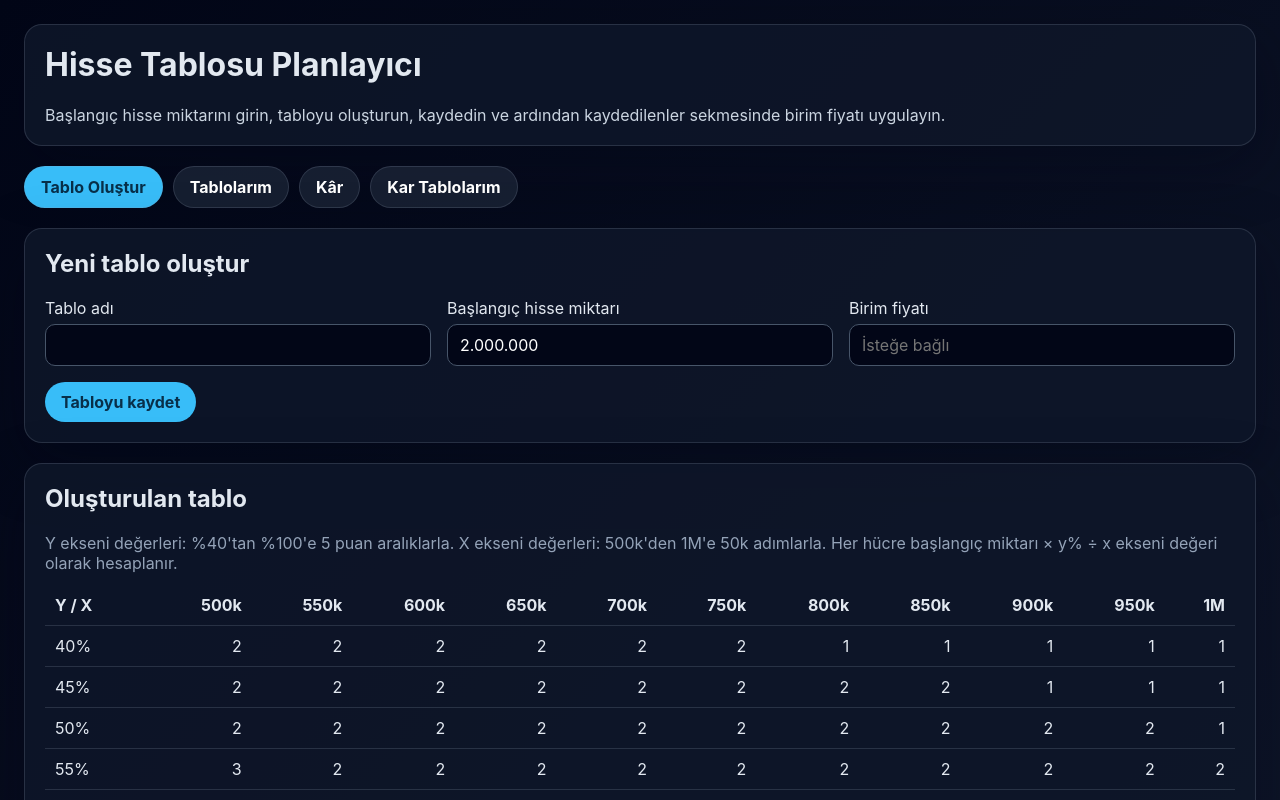
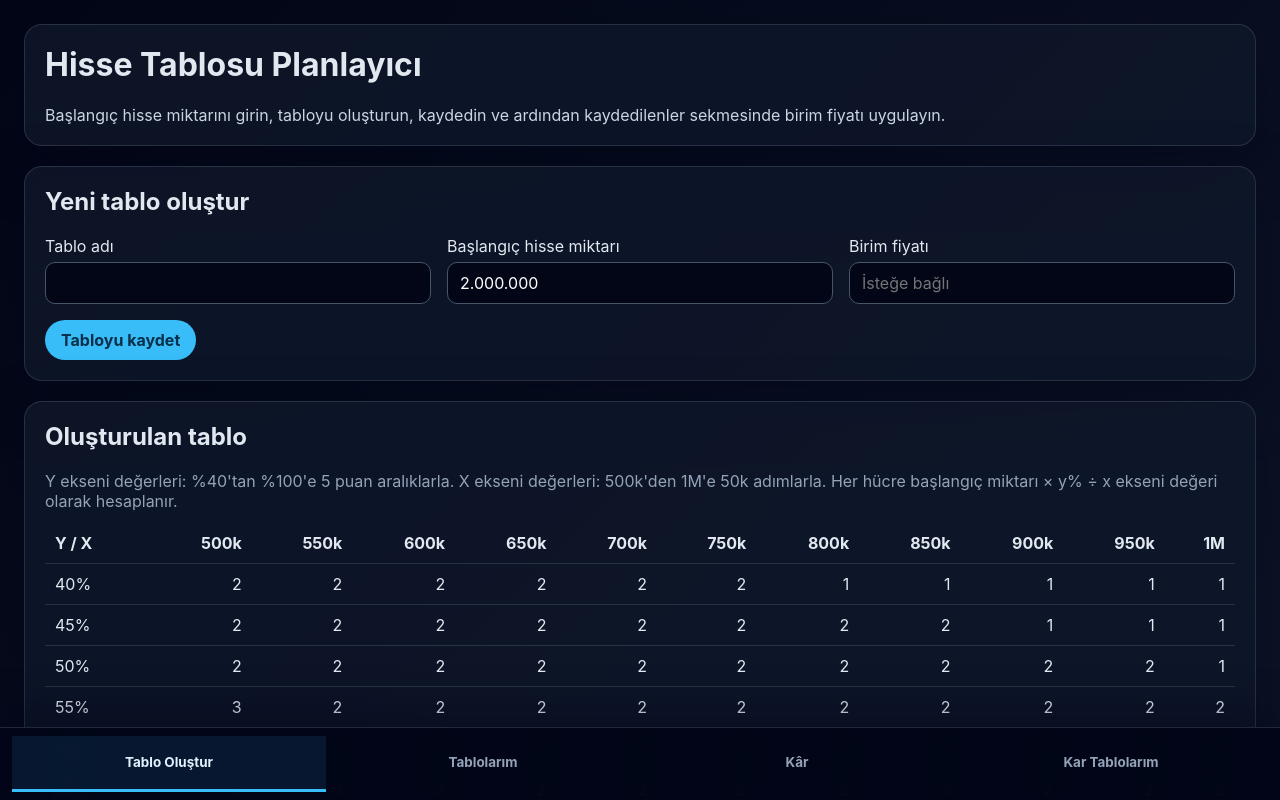
Before and after one commit to ahmetkoc35/halka-arz-lot-kar, a React (Vite) app: page / in a window 1280 px wide. Shown: the top 800 px of the page. Built offline with nearby package versions, Linux system fonts and the light colour scheme.

Commit message:
Move navigation to bottom tabs

```diff
--- a/src/styles.css
+++ b/src/styles.css
@@ -17,7 +17,7 @@ button, input { font: inherit; }
 .app-shell {
   max-width: 1280px;
   margin: 0 auto;
-  padding: 24px;
+  padding: 24px 24px 104px;
   display: flex;
   flex-direction: column;
   gap: 20px;
@@ -34,9 +34,38 @@ header, .card {
 h1, h2 { margin-top: 0; }
 p { margin: 0; color: #cbd5e1; }
 .header-row { display: flex; justify-content: space-between; align-items: center; gap: 12px; flex-wrap: wrap; }
-.tabs { display: flex; gap: 10px; flex-wrap: wrap; }
-.tab { background: rgba(30, 41, 59, 0.7); color: white; border: 1px solid rgba(148, 163, 184, 0.2); }
-.tab.active { background: #38bdf8; color: #082f49; }
+.tabs {
+  position: fixed;
+  left: 50%;
+  bottom: 0;
+  z-index: 20;
+  width: min(1280px, 100%);
+  transform: translateX(-50%);
+  display: grid;
+  grid-template-columns: repeat(4, 1fr);
+  gap: 0;
+  padding: 8px 12px calc(8px + env(safe-area-inset-bottom));
+  background: rgba(2, 6, 23, 0.96);
+  border-top: 1px solid rgba(148, 163, 184, 0.22);
+  box-shadow: 0 -16px 40px rgba(2, 6, 23, 0.38);
+  backdrop-filter: blur(16px);
+}
+.tab {
+  min-height: 56px;
+  padding: 6px 8px;
+  border-radius: 0;
+  background: transparent;
+  color: #94a3b8;
+  border: none;
+  border-bottom: 3px solid transparent;
+  font-size: 0.84rem;
+  line-height: 1.15;
+}
+.tab.active {
+  background: rgba(56, 189, 248, 0.1);
+  color: #e0f2fe;
+  border-bottom-color: #38bdf8;
+}
 .grid { display: grid; grid-template-columns: repeat(auto-fit, minmax(220px, 1fr)); gap: 16px; margin: 16px 0; }
 label { display: flex; flex-direction: column; gap: 6px; color: #e2e8f0; }
 input { padding: 10px 12px; border-radius: 10px; border: 1px solid #475569; background: #020617; color: white; }
@@ -56,4 +85,10 @@ th:first-child, td:first-child { text-align: left; }
 .editor-row { display: grid; grid-template-columns: repeat(auto-fit, minmax(220px, 1fr)); gap: 12px; margin: 12px 0; }
 .action-row { display: flex; gap: 10px; flex-wrap: wrap; margin-bottom: 12px; }
 .profit-summary { margin-bottom: 12px; color: #f8fafc; }
-@media (max-width: 700px) { .app-shell { padding: 14px; } .saved-item { flex-direction: column; } .saved-actions { width: 100%; } .saved-main { width: 100%; } }
+@media (max-width: 700px) {
+  .app-shell { padding: 14px 14px 104px; }
+  .saved-item { flex-direction: column; }
+  .saved-actions { width: 100%; }
+  .saved-main { width: 100%; }
+  .tab { font-size: 0.76rem; padding-inline: 4px; }
+}
```
Also changed, not shown: 1 other file (tests, documents, lock files or other folders).
